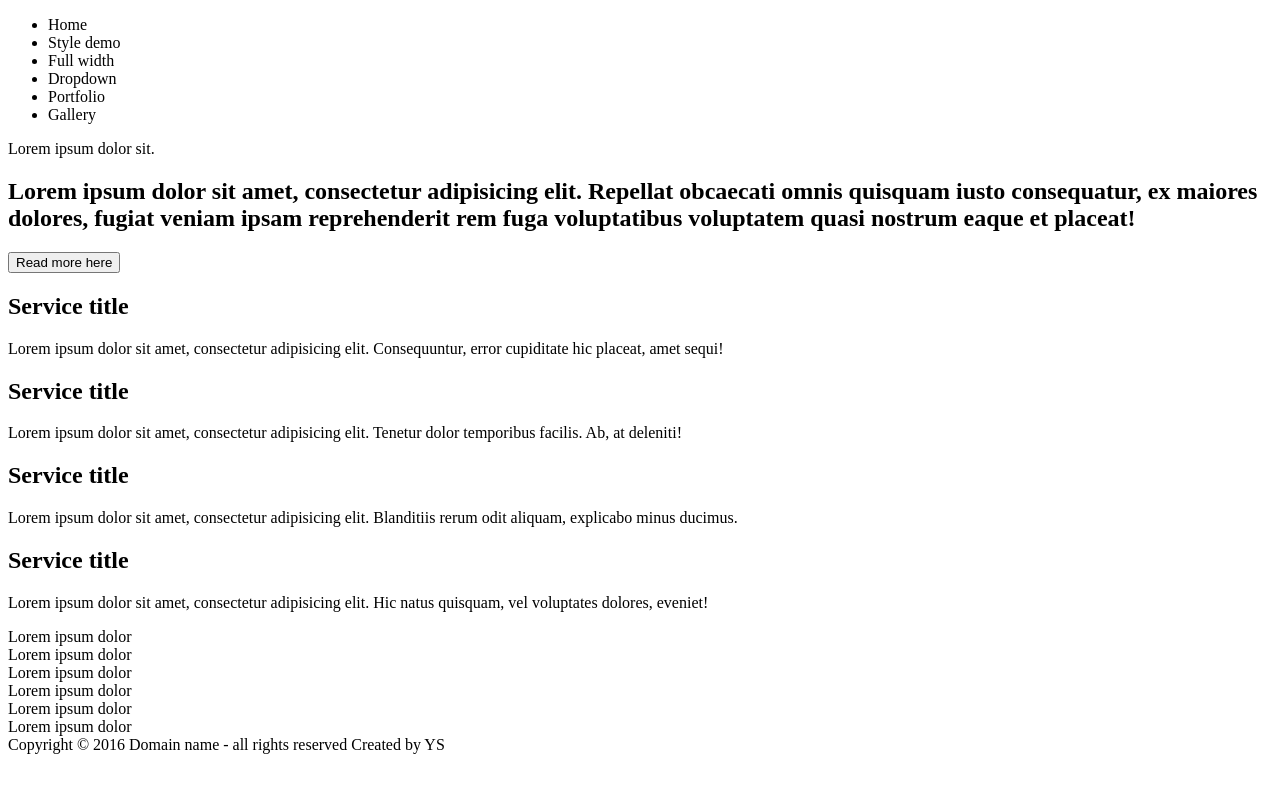
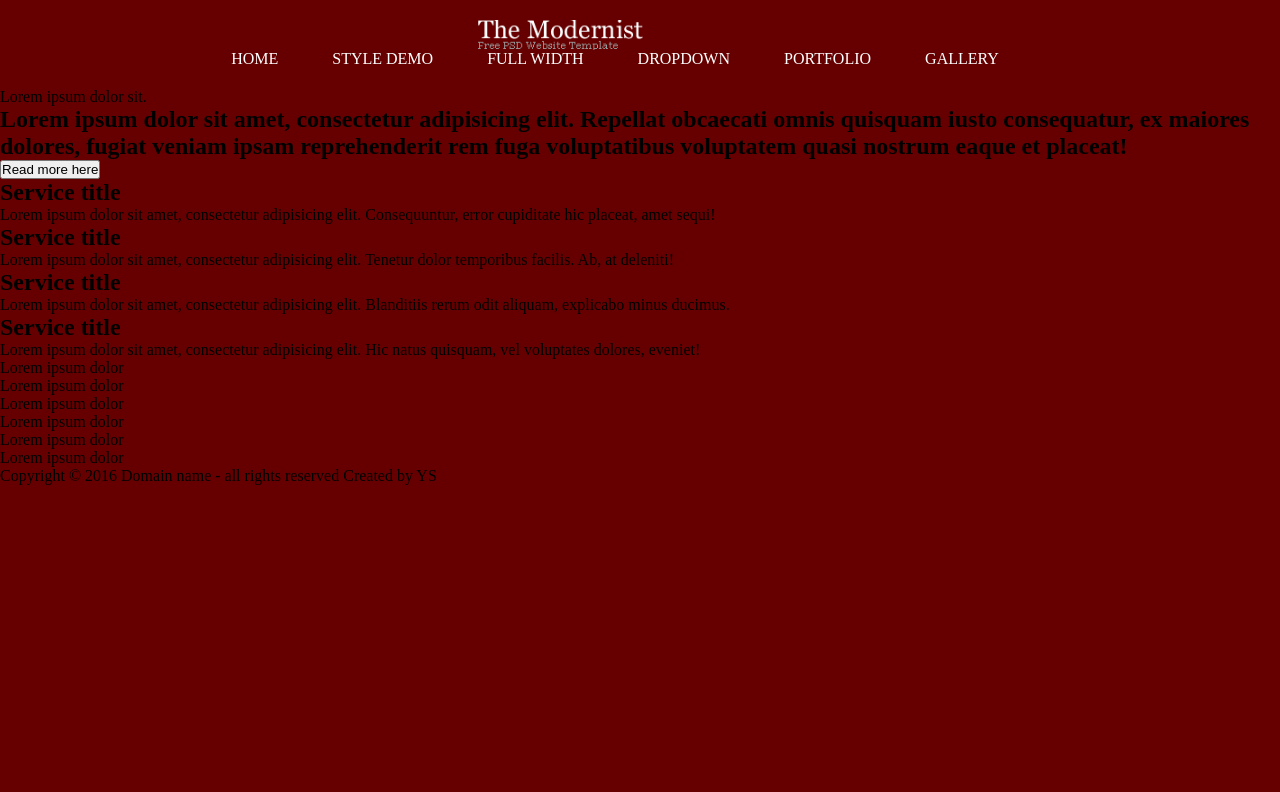
Before and after one commit to serhiiyakubovych/lorem, a plain HTML site: page index.html in a window 1280 px wide. Drawn offline with Linux system fonts and the light colour scheme.

Commit message:
Header done

```diff
--- a/css/main.scss
+++ b/css/main.scss
@@ -7,7 +7,10 @@ $active-bg-color: #76c38f; /* Buttons, selected items etc */
 	margin: 0;
 	box-sizing: border-box;
 }
-
+a {
+	text-decoration: none;
+	color: $active-bg-color;
+}
 html, body {
 	padding: 0;
 	margin: 0;
@@ -15,3 +18,35 @@ html, body {
 	height: 100%;
 	background: $body-bg-color;
 }
+header {
+	.menu {
+		max-width: 90%;
+		margin: auto;
+		padding: 20px;
+		text-align: center;
+		.logo {
+			display: inline-block;
+			width: 165px;
+			height: 30px;
+			margin-right: 160px;
+			background: url('../img/logo.png') no-repeat center;
+			-webkit-background-size: cover;
+			background-size: cover;
+			vertical-align: middle;
+		}
+		ul {
+			display: inline-block;
+			padding: 0;
+			margin: 0 auto;
+			list-style: none;
+			li {
+				display: inline-block;
+				margin-right: 50px;
+				a {
+					color: #fff;
+					text-transform: uppercase;
+				}
+			}
+		}
+	}
+}
--- a/index.html
+++ b/index.html
@@ -5,18 +5,19 @@
 	<meta name="keywords" content="Lorem">
 	<meta name="description" content="Lorem ipsum dolor sit amet.">
 	<title>Lorem 101</title>
+	<link rel="stylesheet" href="css/main.css">
 </head>
 <body>
 	<header>
-		<div class="logo"></div>
 		<nav class="menu">
+			<a class="logo" href="#"></a>
 			<ul>
-				<li>Home</li>
-				<li>Style demo</li>
-				<li>Full width</li>
-				<li>Dropdown</li>
-				<li>Portfolio</li>
-				<li>Gallery</li>
+				<li><a href="#">Home</a></li>
+				<li><a href="#">Style demo</a></li>
+				<li><a href="#">Full width</a></li>
+				<li><a href="#">Dropdown</a></li>
+				<li><a href="#">Portfolio</a></li>
+				<li><a href="#">Gallery</a></li>
 			</ul>
 		</nav>
 	</header>
```
Also changed, not shown: css/main.css, 1 other file.
